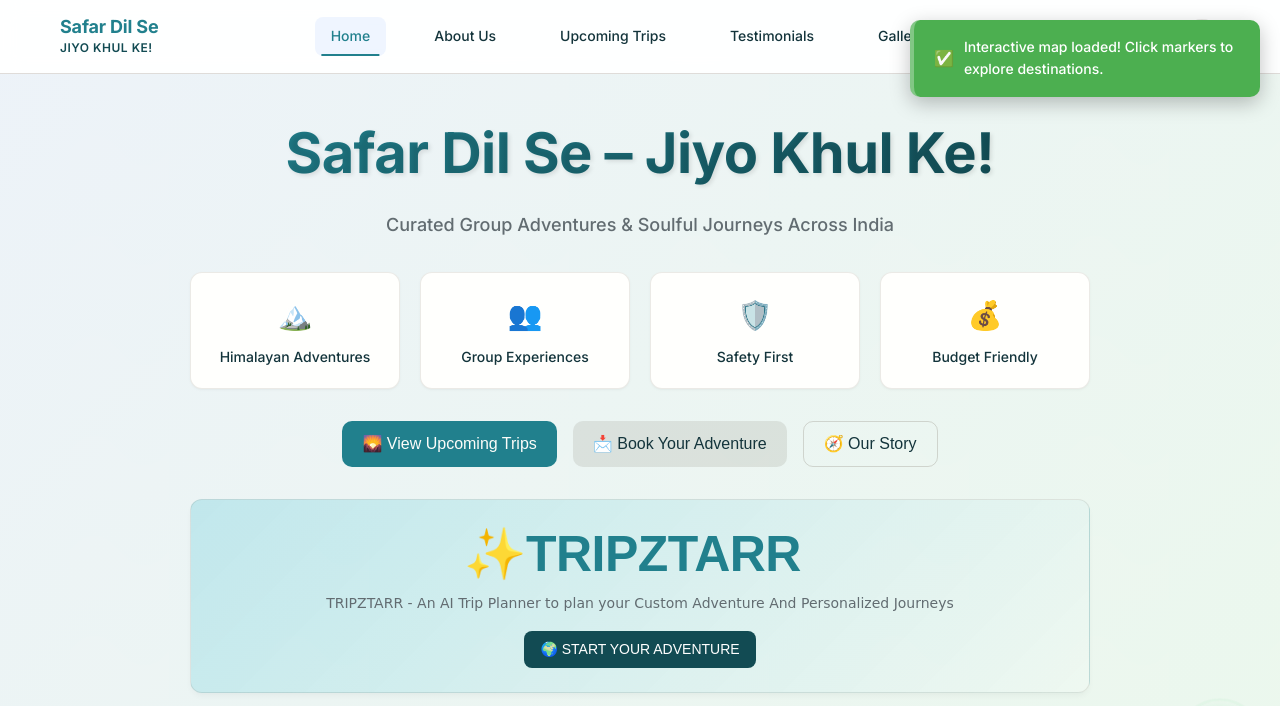
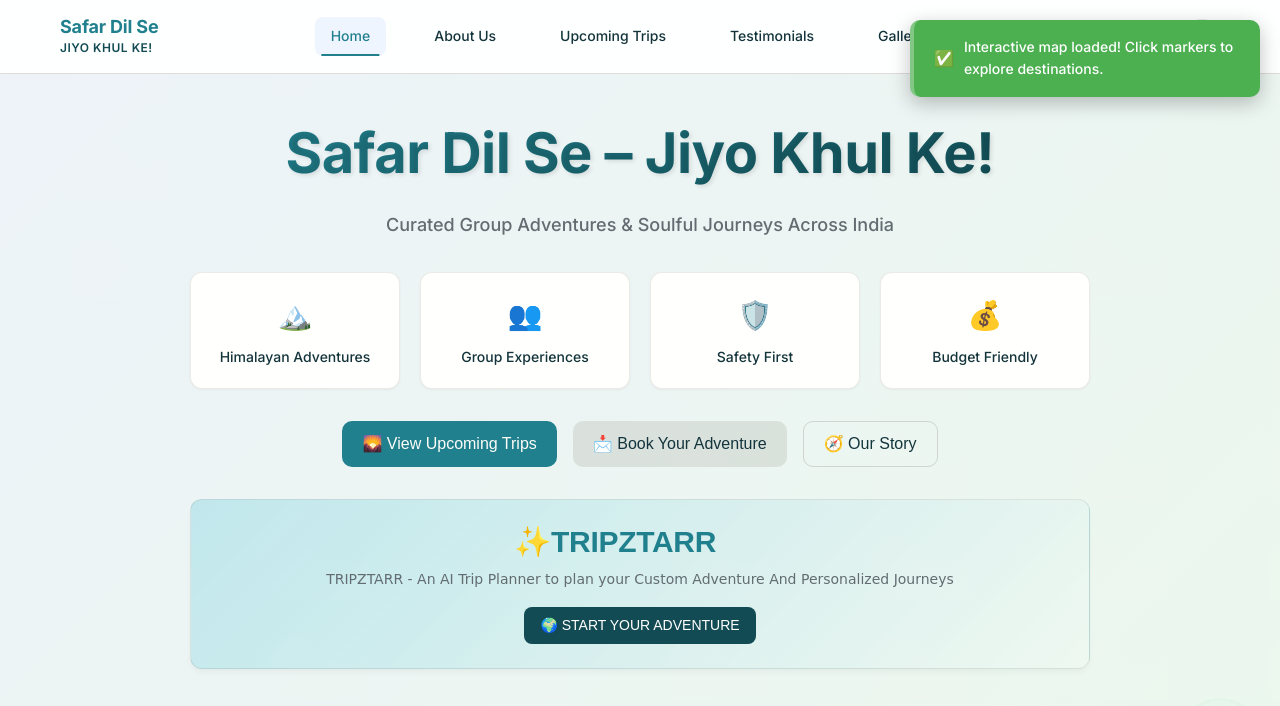
Before and after one commit to realjeetsingh/Safar-Dil-Se, a plain HTML site: page index.html in a window 1280 px wide. Shown: the top 706 px of the page. Drawn offline with nearby package versions, Linux system fonts and the light colour scheme; a script that the page names is missing; a web font is replaced by a local one.

Commit message:
Update index.html

```diff
--- a/index.html
+++ b/index.html
@@ -76,7 +76,7 @@
                 </div>
 
                 <div class="ai-trip-planner">
-                    <h3 style="Font-size: 50px; Font-family: fantasy; padding-right: 15px;">✨TRIPZTARR</h3>
+                    <h3 style="Font-size: 30px; Font-family: fantasy; padding-right: 50px;">✨TRIPZTARR</h3>
                     <p style="font-family: cursive;">TRIPZTARR - An AI Trip Planner to plan your Custom Adventure And Personalized Journeys</p>
                     <button class="btn btn--accent" onclick="openAITripPlanner()">🌍 START YOUR ADVENTURE</button>
                 </div>
```
